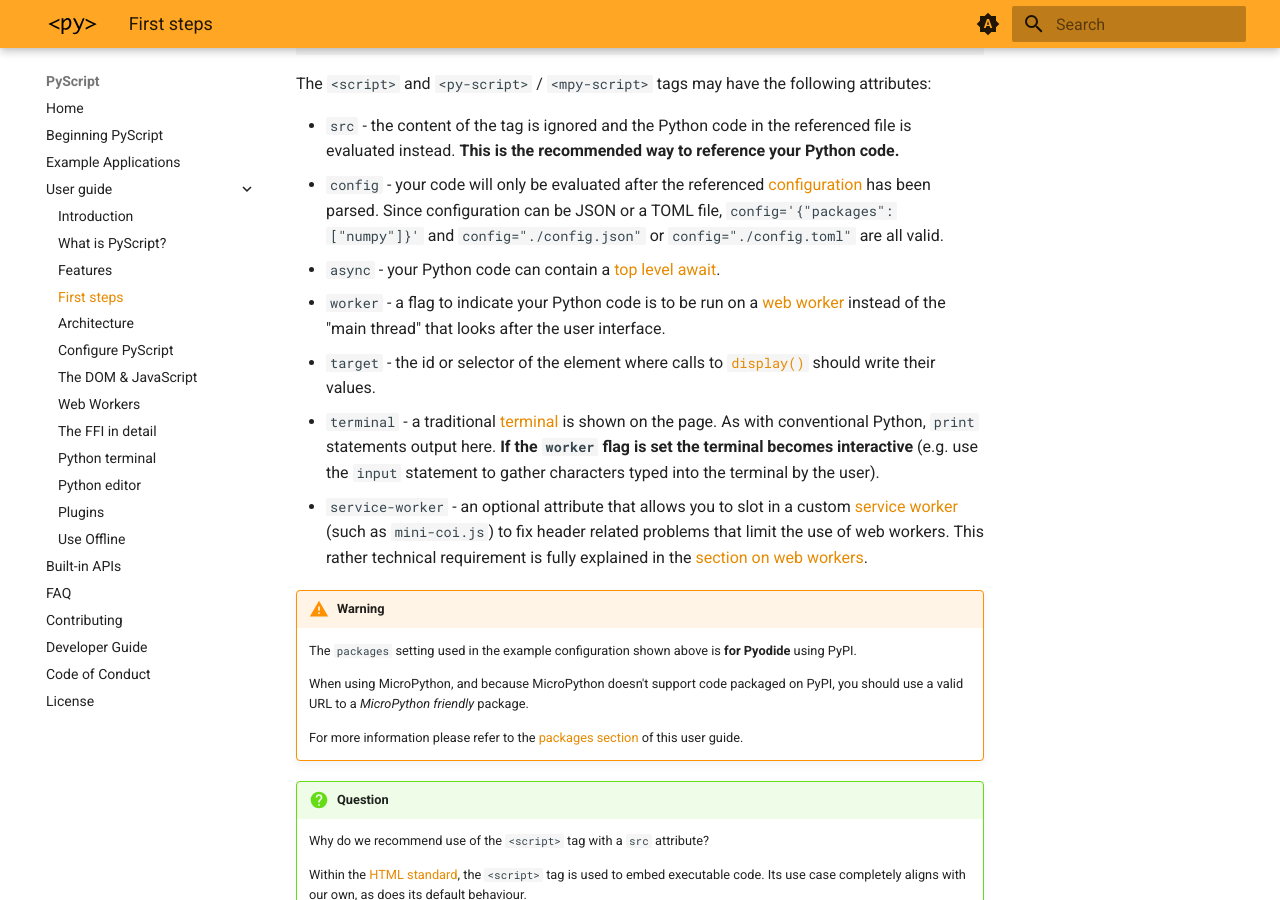
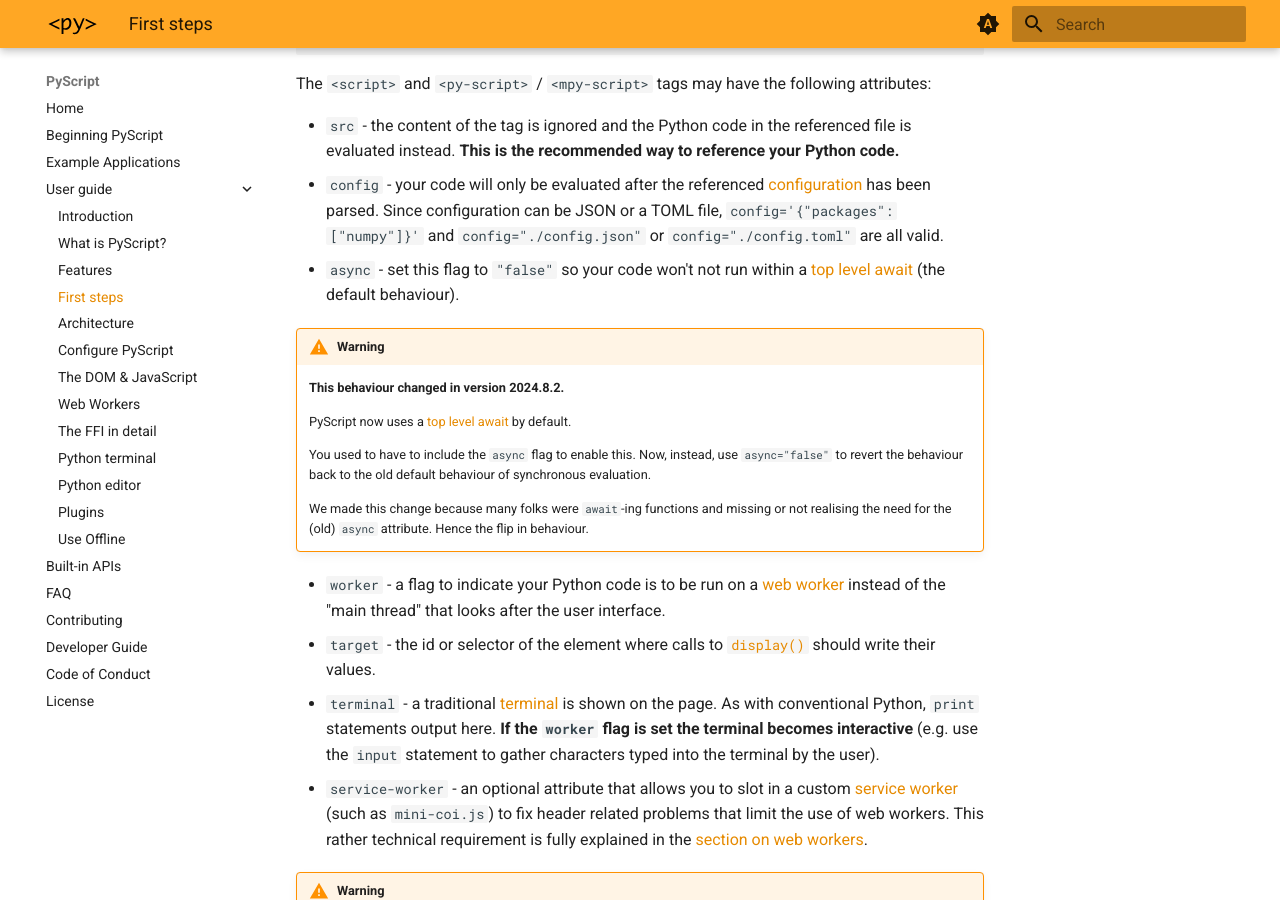
Before and after one commit to pyscript/docs, an MkDocs documentation site: the page built from docs/user-guide/first-steps.md, in a window 1280 px wide and 900 px high, scrolled down 1416 px. Built offline with MkDocs 1.6.1 and Material for MkDocs 9.7.7, drawn with Linux system fonts in a browser that asks for light colours; the version menu is left out.

Commit message:
Document the new async behaviour.

```diff
--- a/docs/user-guide/first-steps.md
+++ b/docs/user-guide/first-steps.md
@@ -75,8 +75,27 @@ attributes:
   JSON or a TOML file,
   `config='{"packages":["numpy"]}'` and `config="./config.json"` or
   `config="./config.toml"` are all valid.
-* `async` - your Python code can contain a
-  [top level await](https://developer.mozilla.org/en-US/docs/Web/JavaScript/Reference/Operators/await#top_level_await).
+* `async` - set this flag to `"false"` so your code won't not run within a
+  [top level await](https://developer.mozilla.org/en-US/docs/Web/JavaScript/Reference/Operators/await#top_level_await)
+  (the default behaviour).
+
+
+!!! warning
+
+    **This behaviour changed in version 2024.8.2.**
+
+    PyScript now uses a
+    [top level await](https://developer.mozilla.org/en-US/docs/Web/JavaScript/Reference/Operators/await#top_level_await)
+    by default.
+
+    You used to have to include the `async` flag to enable this. Now, instead,
+    use `async="false"` to revert the behaviour back to the old default
+    behaviour of synchronous evaluation.
+
+    We made this change because many folks were `await`-ing functions and
+    missing or not realising the need for the (old) `async` attribute. Hence
+    the flip in behaviour.
+
 * `worker` - a flag to indicate your Python code is to be run on a
   [web worker](workers.md) instead of the "main thread" that looks after the user
   interface.
```
Also changed, not shown: docs/api.md (+6 -8 lines), docs/faq.md (+1 -1 lines), docs/user-guide/plugins.md (+4 -3 lines), docs/user-guide/workers.md (+1 -2 lines).
